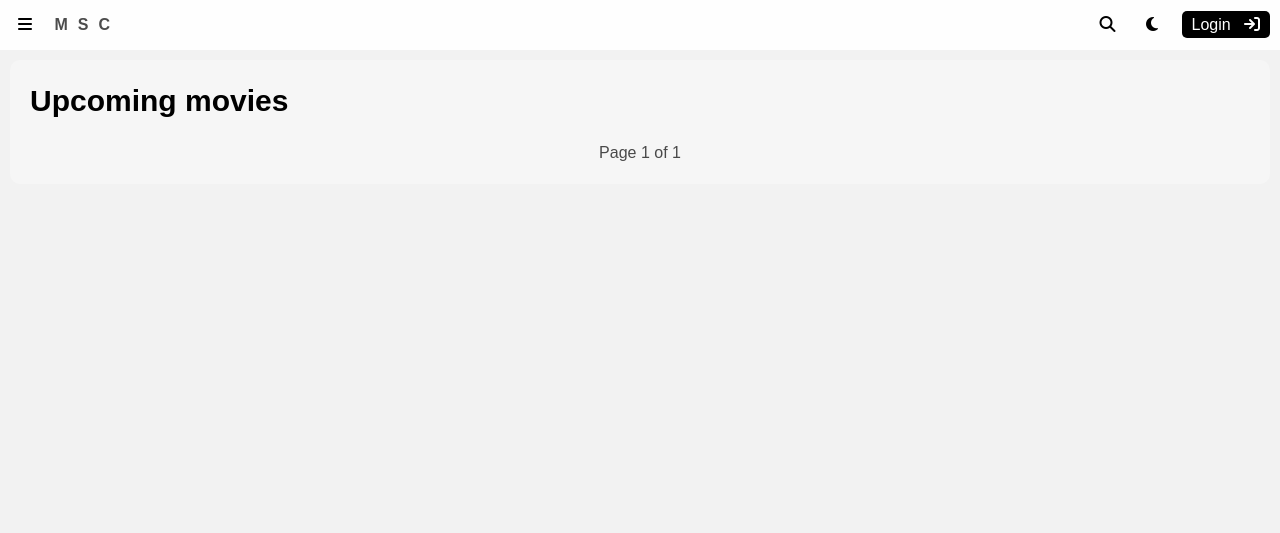
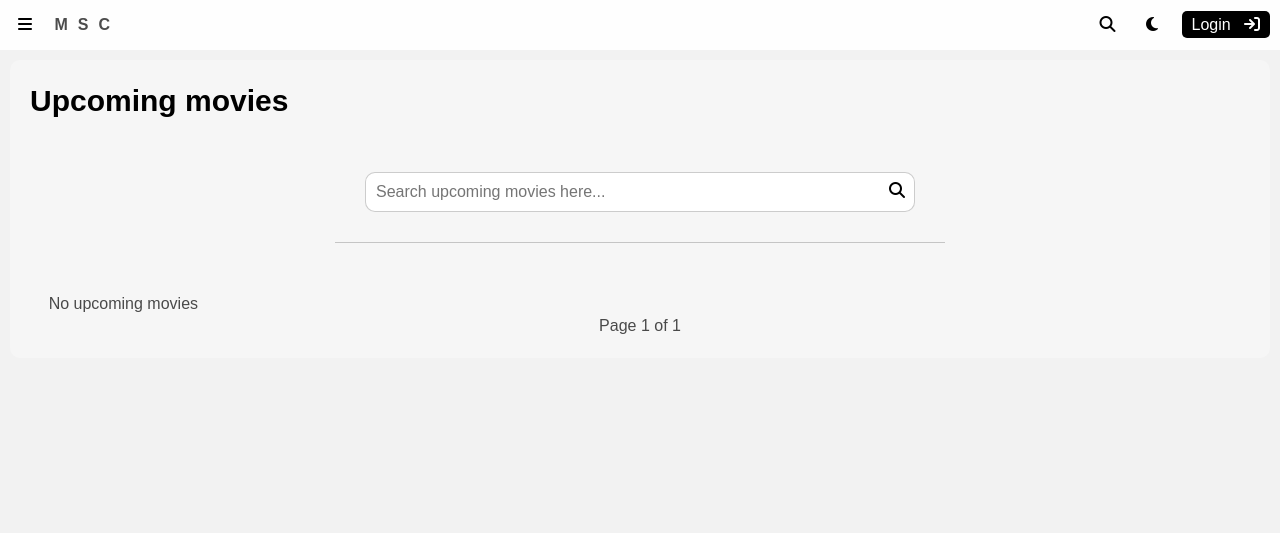
Before and after one commit to SamuelPearsonAstraXa/movies_and_series_center, a Django app: page /movies/upcoming/ in a window 1280 px wide. Shown: the top 533 px of the page. Run offline with Django 5.2, Linux system fonts and the light colour scheme; data comes from the database, SQL or seed files in the repository; both versions use the stored data as it was after the commit; some libraries are stand-ins or nearby versions.

Commit message:
Added search forms to movies templates.

```diff
--- a/movies/admin.py
+++ b/movies/admin.py
@@ -1,4 +1,5 @@
 from django.contrib import admin
-from .models import Movie
+from .models import Movie, Review
 
+admin.site.register(Review)
 admin.site.register(Movie)
--- a/movies/static/movies/css/upcoming_movies.css
+++ b/movies/static/movies/css/upcoming_movies.css
@@ -12,6 +12,36 @@ main{
     font-size: 3rem;
     color: black;
     margin-bottom: 2rem;
+}
+
+.wrapper .search-div{
+    width: 50%;
+    margin: auto;
+    position: relative;
+    padding: 3rem;
+    margin-bottom: 5rem;
+    border-bottom: 1px solid rgba(0, 0, 0, 0.2);
+}
+
+.wrapper .search-div input{
+    width: 100%;
+    padding: 1rem;
+    border-radius: 1rem;
+    border: 1px solid rgba(0, 0, 0, 0.2);
+    transition: 500ms ease-in-out;
+}
+
+.wrapper .search-div input:focus,
+.wrapper .search-div input:hover{
+    background-color: rgba(135, 207, 235, 0.1);
+}
+
+.wrapper .search-div button{
+    position: absolute;
+    top: 4rem;
+    right: 4rem;
+    background-color: transparent;
+    border: none;
 }
 
 .movies-list{
--- a/movies/templates/movies/latest_movies.html
+++ b/movies/templates/movies/latest_movies.html
@@ -26,6 +26,12 @@
     <div class="wrapper">
         <header>
             <h1>Latest movies</h1>
+            <div class="search-div">
+                <form action="" method="get">
+                    <input type="search" name="latest_movie_query" placeholder="Search latest movies here..." id="movie-search">
+                    <button type="submit"><i class="fas fa-search"></i></button>
+                </form>
+            </div>
         </header>
         <section class="movies-list">
             {% for movie in movies %}
--- a/movies/templates/movies/upcoming_movies.html
+++ b/movies/templates/movies/upcoming_movies.html
@@ -26,6 +26,12 @@
     <div class="wrapper">
         <header>
             <h1>Upcoming movies</h1>
+            <div class="search-div">
+                <form action="" method="get">
+                    <input type="search" name="upcoming_movie_query" placeholder="Search upcoming movies here..." id="movie-search">
+                    <button type="submit"><i class="fas fa-search"></i></button>
+                </form>
+            </div>
         </header>
         <section class="movies-list">
             {% for movie in movies %}
@@ -38,6 +44,8 @@
                         <p>{{ movie.production_year }}</p>
                     </div>
                 </a>
+            {% empty %}
+                <p style="text-align: center;">No upcoming movies</p>
             {% endfor %}
         </section>
 
--- a/series/admin.py
+++ b/series/admin.py
@@ -1,5 +1,6 @@
 from django.contrib import admin
-from .models import Series, Episode
+from .models import Series, Episode, Review
 
+admin.site.register(Review)
 admin.site.register(Episode)
 admin.site.register(Series)
```
Also changed, not shown: movies/models.py (+17 -1 lines), movies/static/movies/css/latest_movies.css (+30 -0 lines), movies/static/movies/css/movies_home.css (+30 -1 lines), movies/templates/movies/movies_home.html (+8 -0 lines), series/models.py (+16 -0 lines), db.sqlite3, movies/migrations/0006_review.py (added), series/migrations/0006_review.py (added).
